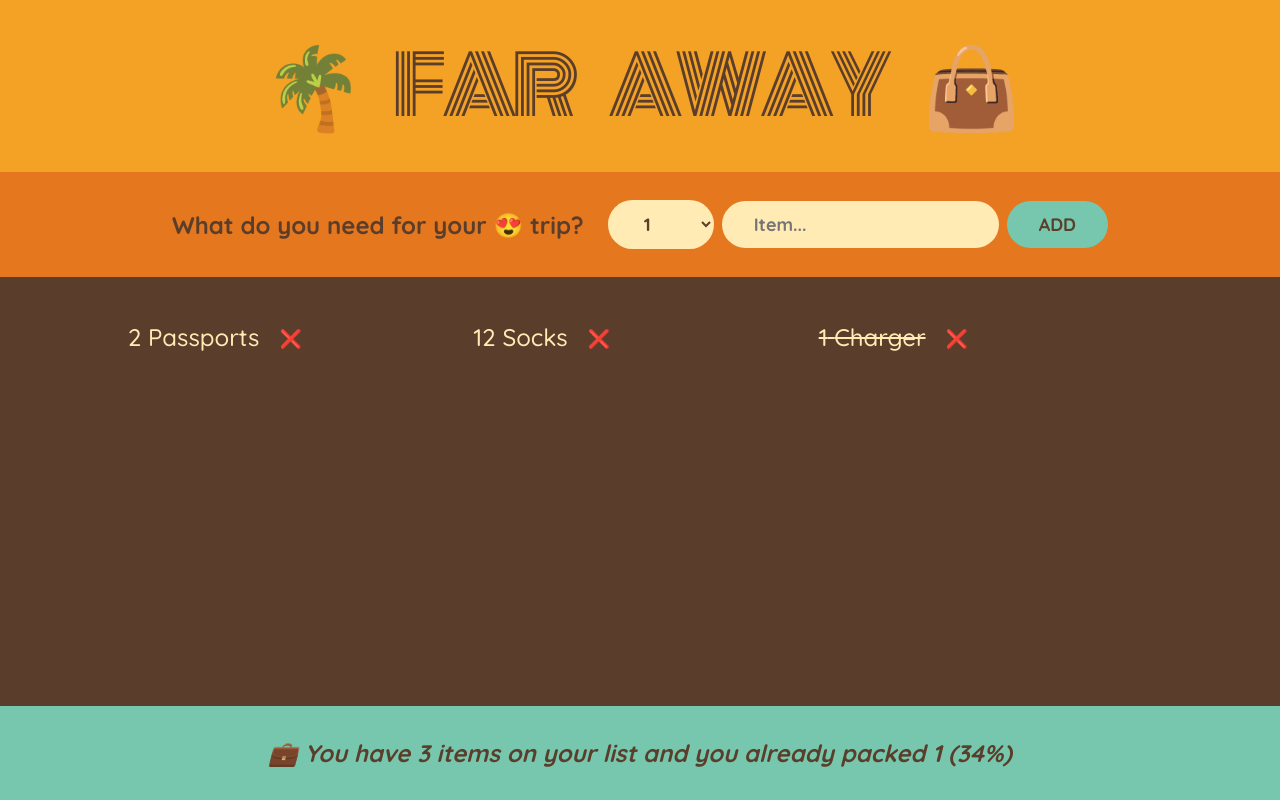
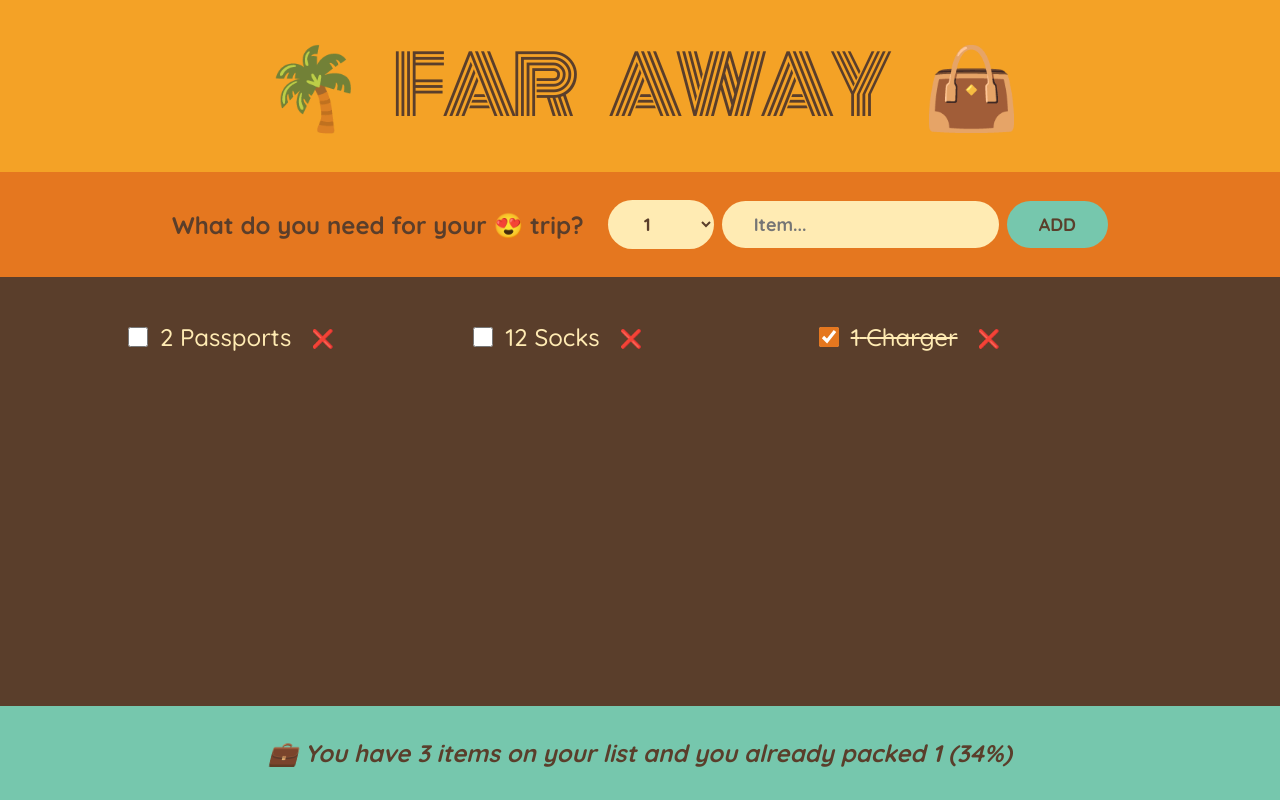
Before and after one commit to Dual1tyxd3v/far-away, a React (Create React App) app: page / in a window 1280 px wide. Built offline with nearby package versions, Linux system fonts and the light colour scheme.

Commit message:
Added checkbox behavior

```diff
--- a/src/components/app/app.tsx
+++ b/src/components/app/app.tsx
@@ -13,11 +13,16 @@ function App(): JSX.Element {
     setItems([...items, newItem]);
   };
 
+  const togglePacked = (newItem: PackItem) => {
+    const index = items.findIndex((item) => item.id === newItem.id);
+    setItems([...items.slice(0, index), newItem, ...items.slice(index + 1)]);
+  };
+
   return (
     <div className="app">
       <Logo />
       <Form setItems={addItem} />
-      <PackingList items={items} />
+      <PackingList items={items} togglePacked={togglePacked} />
       <Stats items={items} />
     </div>
   );
--- a/src/components/packing-item/packing-item.tsx
+++ b/src/components/packing-item/packing-item.tsx
@@ -2,13 +2,19 @@ import { PackItem } from '../../types/types';
 
 type PackingItemProps = {
   item: PackItem;
+  togglePacked: (item: PackItem) => void;
 };
 
-export default function PackingItem({ item }: PackingItemProps) {
+export default function PackingItem({ item, togglePacked }: PackingItemProps) {
   const { description, packed, quantity } = item;
 
   return (
     <li>
+      <input
+        type="checkbox"
+        checked={packed}
+        onChange={() => togglePacked({ ...item, packed: !item.packed })}
+      />
       <span style={packed ? { textDecoration: 'line-through' } : {}}>
         {quantity} {description}
       </span>
--- a/src/components/packing-list/packing-list.tsx
+++ b/src/components/packing-list/packing-list.tsx
@@ -1,12 +1,17 @@
-import { PackItems } from '../../types/types';
+import { PackItem, PackItems } from '../../types/types';
 import PackingItem from '../packing-item/packing-item';
 
-export default function PackingList({ items }: {items: PackItems}) {
+type PackingListProps = {
+  items: PackItems;
+  togglePacked: (item: PackItem) => void;
+};
+
+export default function PackingList({ items, togglePacked }: PackingListProps) {
   return (
     <div className="list">
       <ul>
         {items.map((item) => (
-          <PackingItem item={item} key={item.id} />
+          <PackingItem item={item} key={item.id} togglePacked={togglePacked} />
         ))}
       </ul>
     </div>
```
